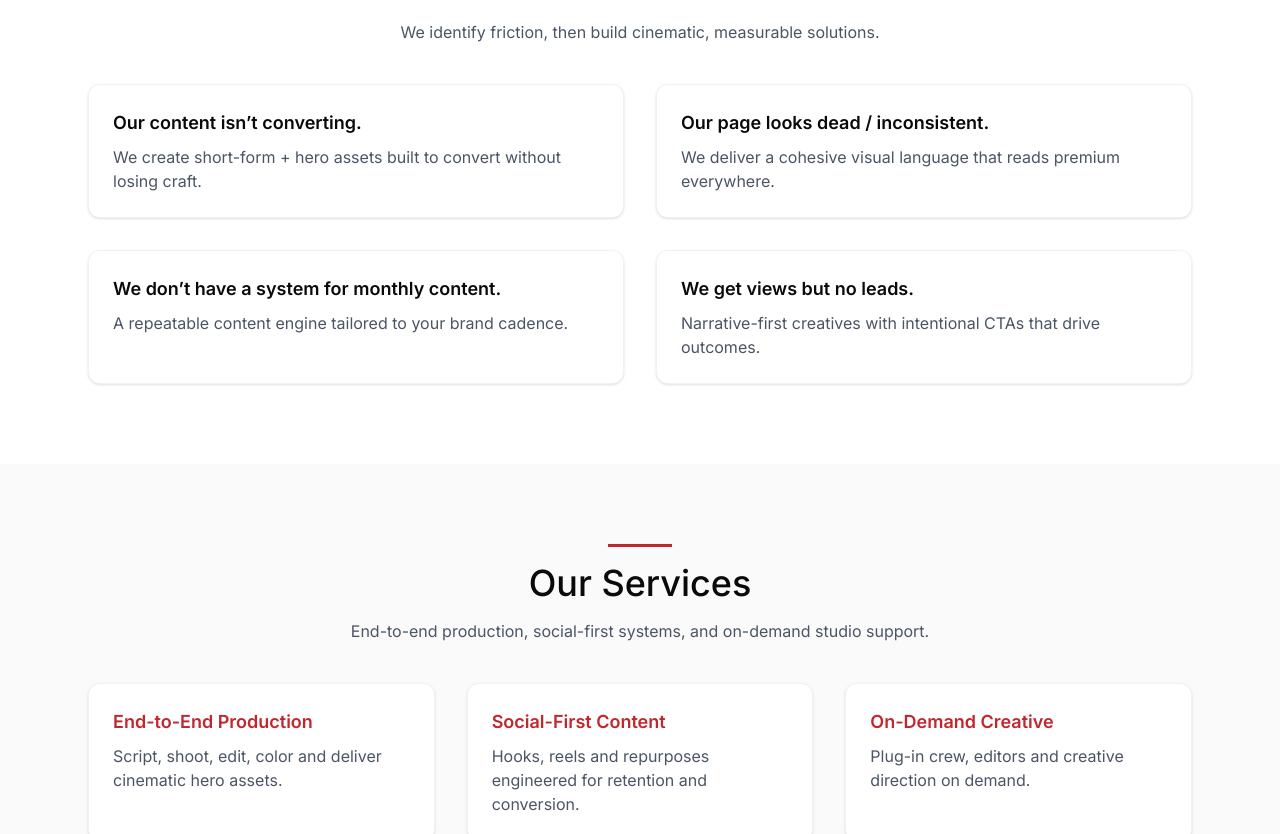
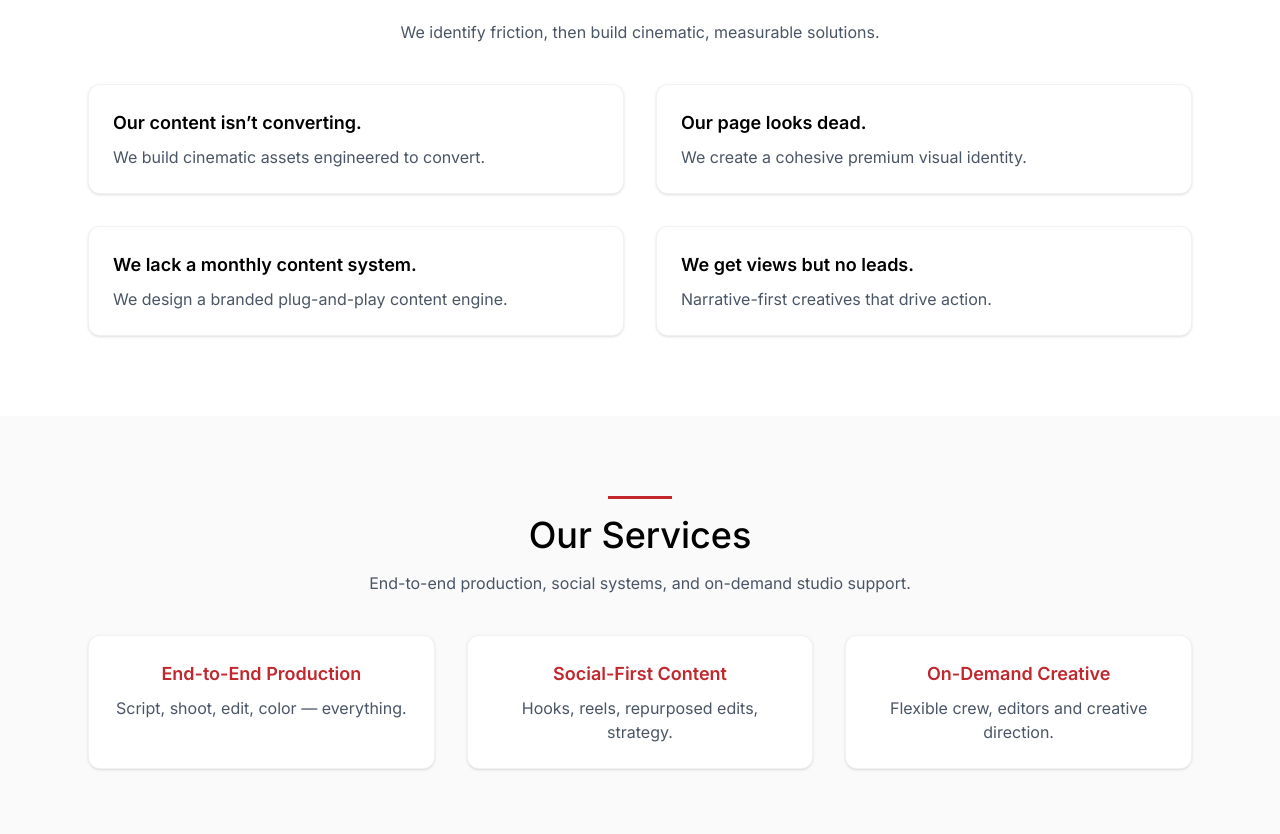
Before and after one commit to navooonil/fomo-fims, a Next.js app: page / in a window 1280 px wide. Shown: the part 1735-2569 px from the top of the page. Built offline with nearby package versions, Linux system fonts and the light colour scheme.

Commit message:
changes made 1

```diff
--- a/src/app/page.tsx
+++ b/src/app/page.tsx
@@ -2,17 +2,11 @@
 
 import Link from "next/link";
 import Image from "next/image";
-import { motion, linear } from "framer-motion";
+import { motion } from "framer-motion";
 
-/**
- * --- Dependency Mocks for Vercel Deployment ---
- *
- * NOTE: For a real application, you must replace these mocks
- * with the actual imports from your file system (e.g., '@/app/components/NolanLoader').
- * These mocks are only for ensuring the code in *this file* compiles and deploys.
- */
+/* ---------------- MOCKS TO ENSURE DEPLOY WORKS ---------------- */
+// Remove these mocks later and replace with your real imports.
 
-// MOCK: Project Type
 export type Project = {
   id: number;
   title: string;
@@ -21,48 +15,45 @@ export type Project = {
   caseStudyId: string;
 };
 
-// MOCK: NolanLoader Component
 const NolanLoader = () => (
   <div className="flex items-center justify-center h-screen bg-black text-white">
     <div className="animate-spin rounded-full h-8 w-8 border-t-2 border-b-2 border-red-500"></div>
   </div>
 );
 
-// MOCK: allProjects Data
 const allProjects: Project[] = [
   {
     id: 1,
     title: "Phocus Water Brand Film",
     description: "Launch campaign cinematic assets.",
-    imageUrl: "/mock-project-1.jpg", // Replace with an actual image path
+    imageUrl: "/mock-project-1.jpg",
     caseStudyId: "phocus",
   },
   {
     id: 2,
     title: "Minimalist Coffee Shop",
-    description: "Visual identity and social content.",
-    imageUrl: "/mock-project-2.jpg", // Replace with an actual image path
-    caseStudyId: "minimalist-cafe",
+    description: "Visual identity & reels.",
+    imageUrl: "/mock-project-2.jpg",
+    caseStudyId: "cafe",
   },
   {
     id: 3,
-    title: "Global Travel Vlogger",
-    description: "Series editing and narrative structure.",
-    imageUrl: "/mock-project-3.jpg", // Replace with an actual image path
-    caseStudyId: "travel-vlog",
+    title: "Travel Vlogger Series",
+    description: "Narrative-driven edits.",
+    imageUrl: "/mock-project-3.jpg",
+    caseStudyId: "travel",
   },
   {
     id: 4,
     title: "Tech Startup Explainer",
-    description: "Animated explainer video production.",
-    imageUrl: "/mock-project-4.jpg", // Replace with an actual image path
-    caseStudyId: "tech-explainer",
+    description: "Animated explainer.",
+    imageUrl: "/mock-project-4.jpg",
+    caseStudyId: "tech",
   },
 ];
-// END OF MOCKS
+/* -------------------------------------------------------------- */
 
-/* ---------------- Data ---------------- */
-const featuredProjects: Project[] = allProjects.slice(0, 4);
+const featuredProjects = allProjects.slice(0, 4);
 
 const testimonials = [
   {
@@ -82,17 +73,16 @@ const testimonials = [
   },
 ];
 
-/* ---------------- Branding ---------------- */
+/* ---------------- BRAND COLORS ---------------- */
 const BRAND_RED = "#C1272D";
-const BRAND_BLACK = "#0A0A0A";
 
-/* ---------------- Motion Presets ---------------- */
+/* ---------------- MOTION PRESETS (SAFE) ---------------- */
 const heroPan = {
   initial: { scale: 1.06 },
-  animate: { scale: 1.0 },
+  animate: { scale: 1 },
   transition: {
     duration: 18,
-    ease: linear,
+    ease: "linear" as const, // FIXED — Works in ALL Framer versions
     repeat: Infinity,
     repeatType: "mirror" as const,
   },
@@ -102,16 +92,19 @@ const fadeInUp = {
   initial: { opacity: 0, y: 18 },
   whileInView: { opacity: 1, y: 0 },
   viewport: { once: true },
-  transition: { duration: 0.9, ease: linear },
+  transition: {
+    duration: 0.9,
+    ease: "linear" as const, // FIXED
+  },
 };
 
-/* ---------------- Page ---------------- */
+/* ---------------- PAGE ---------------- */
 export default function HomePage() {
   return (
     <>
       <NolanLoader />
 
-      <main className="antialiased font-sans text-[#0A0A0A]">
+      <main className="antialiased font-sans text-black">
         {/* ================= HERO ================= */}
         <section className="relative w-full h-screen min-h-[700px] flex items-center justify-center overflow-hidden bg-black">
           <motion.div
@@ -121,14 +114,14 @@ export default function HomePage() {
             transition={heroPan.transition}
           >
             <Image
-              src="/hero-kitchen.jpeg" // Make sure this image exists in your public folder
-              alt="Hero cinematic frame"
+              src="/hero-kitchen.jpeg"
+              alt="Hero"
               fill
               priority
               className="object-cover object-center"
             />
 
-            <div className="absolute inset-0 bg-gradient-to-t from-black/60 via-black/30 to-transparent" />
+            <div className="absolute inset-0 bg-gradient-to-t from-black/70 via-black/40 to-transparent" />
           </motion.div>
 
           <div className="relative z-20 px-6 text-center max-w-3xl">
@@ -143,7 +136,6 @@ export default function HomePage() {
               crafted with precision and intention.
             </p>
 
-            {/* Buttons */}
             <div className="mt-10 flex flex-col sm:flex-row gap-4 justify-center">
               <Link
                 href="/portfolio"
@@ -168,10 +160,9 @@ export default function HomePage() {
           </div>
         </section>
 
-        {/* ================= PROBLEMS WE SOLVE ================= */}
+        {/* ================= PROBLEMS ================= */}
         <section className="bg-white py-20">
-          <div className="max-w-6xl mx-auto px-6">
-            <div className="text-center max-w-2xl mx-auto">
+          <div className="max-w-6xl mx-auto px-6 text-center">
             <div
               className="w-16 h-[3px] mx-auto mb-4"
               style={{ background: BRAND_RED }}
@@ -179,38 +170,36 @@ export default function HomePage() {
             <h2 className="text-3xl md:text-4xl font-medium">
               Problems We Solve For Brands
             </h2>
-              <p className="mt-4 text-gray-600">
-                We identify friction, then build cinematic, measurable
-                solutions.
+            <p className="mt-4 text-gray-600 max-w-xl mx-auto">
+              We identify friction, then build cinematic, measurable solutions.
             </p>
-            </div>
 
-            <div className="mt-10 grid md:grid-cols-2 gap-8">
+            <div className="mt-10 grid md:grid-cols-2 gap-8 text-left">
               {[
                 [
                   "Our content isn’t converting.",
-                  "We create short-form + hero assets built to convert without losing craft.",
+                  "We build cinematic assets engineered to convert.",
                 ],
                 [
-                  "Our page looks dead / inconsistent.",
-                  "We deliver a cohesive visual language that reads premium everywhere.",
+                  "Our page looks dead.",
+                  "We create a cohesive premium visual identity.",
                 ],
                 [
-                  "We don’t have a system for monthly content.",
-                  "A repeatable content engine tailored to your brand cadence.",
+                  "We lack a monthly content system.",
+                  "We design a branded plug-and-play content engine.",
                 ],
                 [
                   "We get views but no leads.",
-                  "Narrative-first creatives with intentional CTAs that drive outcomes.",
+                  "Narrative-first creatives that drive action.",
                 ],
               ].map(([title, desc], i) => (
                 <motion.div
                   key={i}
                   {...fadeInUp}
-                  className="p-6 bg-white border border-black/5 shadow-sm rounded-xl"
+                  className="p-6 bg-white rounded-xl border border-black/5 shadow-sm"
                 >
                   <h3 className="text-lg font-semibold">{title}</h3>
-                  <p className="mt-2 text-gray-600">{desc}</p>
+                  <p className="text-gray-600 mt-2">{desc}</p>
                 </motion.div>
               ))}
             </div>
@@ -219,38 +208,36 @@ export default function HomePage() {
 
         {/* ================= SERVICES ================= */}
         <section className="py-20 bg-[#fafafa]">
-          <div className="max-w-6xl mx-auto px-6">
-            <div className="text-center max-w-2xl mx-auto">
+          <div className="max-w-6xl mx-auto px-6 text-center">
             <div
               className="w-16 h-[3px] mx-auto mb-4"
               style={{ background: BRAND_RED }}
             />
             <h3 className="text-3xl md:text-4xl font-medium">Our Services</h3>
-              <p className="mt-4 text-gray-600">
-                End-to-end production, social-first systems, and on-demand
-                studio support.
+            <p className="mt-4 text-gray-600 max-w-xl mx-auto">
+              End-to-end production, social systems, and on-demand studio
+              support.
             </p>
-            </div>
 
             <div className="mt-10 grid md:grid-cols-3 gap-8">
               {[
                 [
                   "End-to-End Production",
-                  "Script, shoot, edit, color and deliver cinematic hero assets.",
+                  "Script, shoot, edit, color — everything.",
                 ],
                 [
                   "Social-First Content",
-                  "Hooks, reels and repurposes engineered for retention and conversion.",
+                  "Hooks, reels, repurposed edits, strategy.",
                 ],
                 [
                   "On-Demand Creative",
-                  "Plug-in crew, editors and creative direction on demand.",
+                  "Flexible crew, editors and creative direction.",
                 ],
               ].map(([title, desc], i) => (
                 <motion.div
                   key={i}
                   {...fadeInUp}
-                  className="p-6 bg-white border border-black/5 shadow-sm rounded-xl"
+                  className="p-6 bg-white rounded-xl border border-black/5 shadow-sm"
                 >
                   <h4
                     className="text-lg font-semibold"
@@ -258,14 +245,14 @@ export default function HomePage() {
                   >
                     {title}
                   </h4>
-                  <p className="mt-2 text-gray-600">{desc}</p>
+                  <p className="text-gray-600 mt-2">{desc}</p>
                 </motion.div>
               ))}
             </div>
           </div>
         </section>
 
-        {/* ================= PORTFOLIO ================= */}
+        {/* ================= WORK ================= */}
         <section className="py-20 bg-white">
           <div className="max-w-7xl mx-auto px-6">
             <div className="text-center mb-10">
@@ -277,7 +264,7 @@ export default function HomePage() {
                 Work That Speaks for Itself
               </h3>
               <p className="mt-3 text-gray-600">
-                Selected projects. Studio presentation. Clean stills.
+                Selected studio projects displayed cleanly.
               </p>
             </div>
 
@@ -286,20 +273,19 @@ export default function HomePage() {
                 <Link
                   key={p.id}
                   href={`/case-studies/${p.caseStudyId}`}
-                  className="group block rounded-xl overflow-hidden bg-white shadow-sm border border-black/5"
+                  className="group block rounded-xl overflow-hidden bg-white border border-black/5 shadow-sm"
                 >
                   <div className="h-[220px] bg-gray-100 overflow-hidden">
                     <Image
-                      src={p.imageUrl} // Use the mocked imageUrl
+                      src={p.imageUrl}
                       alt={p.title}
                       width={1200}
                       height={720}
                       className="object-cover w-full h-full group-hover:scale-105 transition duration-500"
                     />
                   </div>
-
                   <div className="p-4">
-                    <h4 className="font-medium text-black">{p.title}</h4>
+                    <h4 className="font-medium">{p.title}</h4>
                     <p className="text-sm text-gray-600 mt-1">
                       {p.description}
                     </p>
@@ -316,8 +302,7 @@ export default function HomePage() {
 
         {/* ================= TESTIMONIALS ================= */}
         <section className="py-20 bg-[#fff8f8]">
-          <div className="max-w-6xl mx-auto px-6">
-            <div className="text-center max-w-2xl mx-auto">
+          <div className="max-w-6xl mx-auto px-6 text-center">
             <div
               className="w-16 h-[3px] mx-auto mb-4"
               style={{ background: BRAND_RED }}
@@ -326,20 +311,17 @@ export default function HomePage() {
               What Our Clients Say
             </h3>
             <p className="mt-4 text-gray-600">
-                Editorial-style testimonials from founders and creative leads.
+              Clean editorial-style feedback.
             </p>
-            </div>
 
             <div className="mt-10 grid md:grid-cols-3 gap-8">
               {testimonials.map((t, i) => (
                 <motion.blockquote
                   key={i}
                   {...fadeInUp}
-                  className="p-8 bg-white border border-black/5 shadow-sm rounded-xl"
+                  className="p-8 bg-white rounded-xl border border-black/5 shadow-sm"
                 >
-                  <p className="italic text-gray-700 leading-relaxed">
-                    “{t.quote}”
-                  </p>
+                  <p className="italic text-gray-700">“{t.quote}”</p>
                   <footer
                     className="mt-6 text-sm font-semibold"
                     style={{ color: BRAND_RED }}
@@ -354,13 +336,11 @@ export default function HomePage() {
 
         {/* ================= CTA ================= */}
         <section className="py-24 bg-white text-center">
-          <div className="max-w-4xl mx-auto px-6">
           <h3 className="text-3xl md:text-4xl font-medium">
             Ready to Tell Your Story?
           </h3>
-            <p className="mt-4 text-gray-600 max-w-2xl mx-auto">
-              We’ll plan a short strategy call and a concise creative roadmap to
-              launch your first campaign.
+          <p className="mt-4 text-gray-600 max-w-xl mx-auto">
+            Book a strategy call & get a clear creative roadmap.
           </p>
 
           <div className="mt-8 flex justify-center gap-4">
@@ -374,11 +354,10 @@ export default function HomePage() {
             <Link
               href="/contact"
               className="text-white px-8 py-3 rounded-md font-medium shadow-sm hover:brightness-95 transition"
-                style={{ background: BRAND_RED }}
+              style={{ backgroundColor: BRAND_RED }}
             >
               Get a Quote
             </Link>
-            </div>
           </div>
         </section>
       </main>
```
Lines whose indentation alone changed are shown as unchanged.
